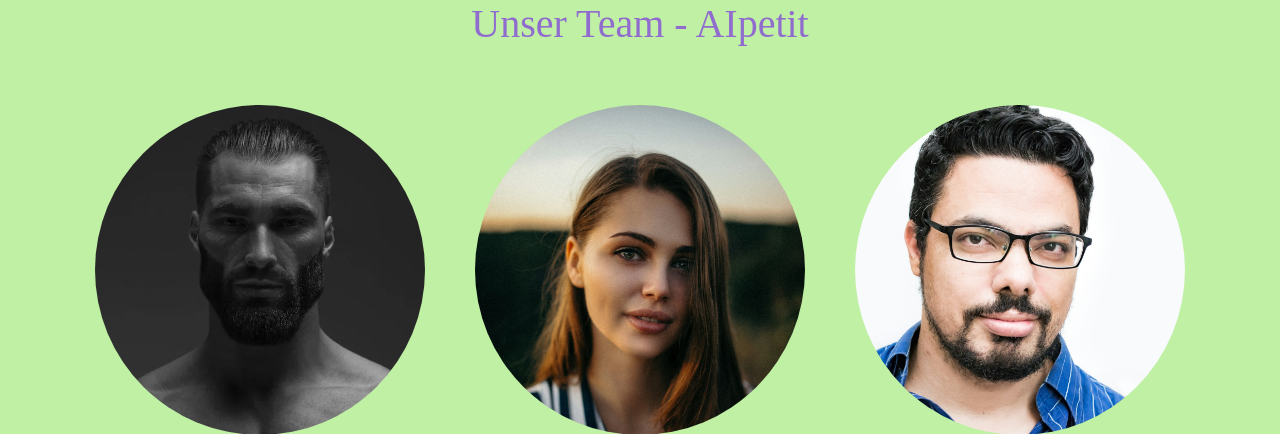
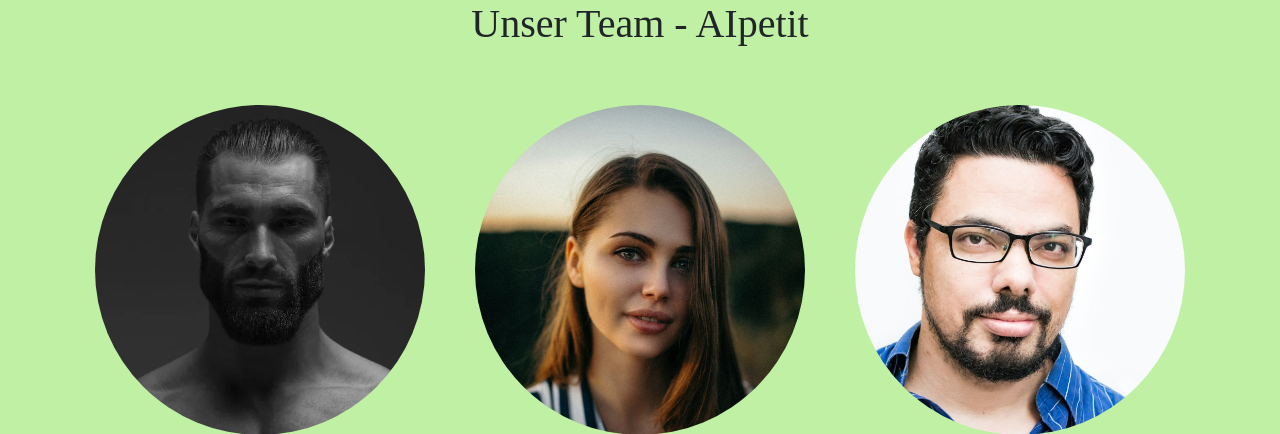
Before and after one commit to Vallekralle/AIpetit, a Django app: a page that uses templates/base.html in a window 1280 px wide. Shown: the part 113-547 px from the top of the page. Run offline with Django 5.2, Linux system fonts and the light colour scheme; parts of the project's set-up code (start-up, migrations or seed data) failed here and were passed over; some web fonts are replaced.

Commit message:
Little changes for the headlines color

```diff
--- a/static/css/base.css
+++ b/static/css/base.css
@@ -21,7 +21,7 @@ main {
     background: #e2bdee;
 }
 
-h3, h2, h1 {
+h3, h2 {
     color: #906ccf !important;
 }
 
```
